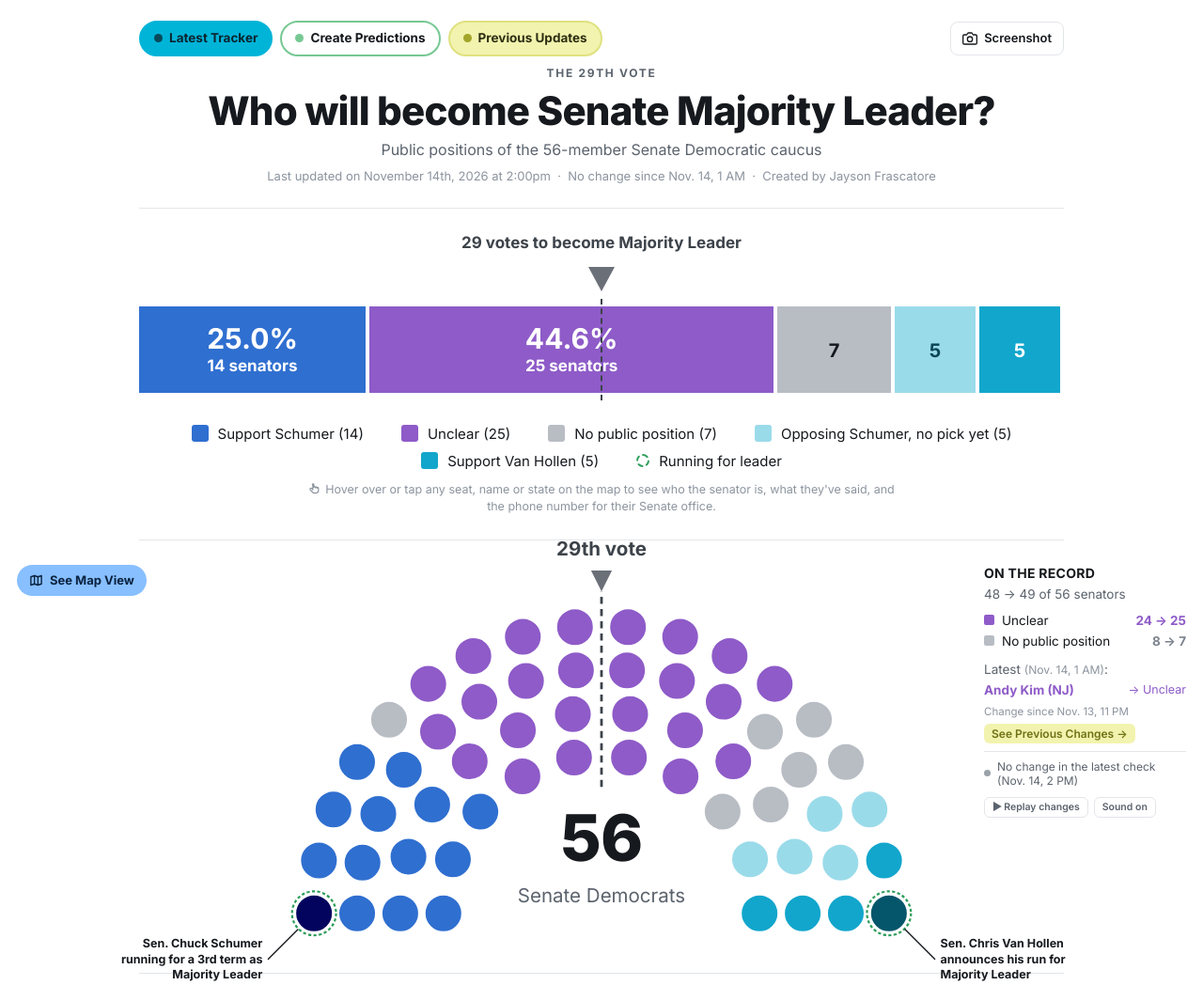
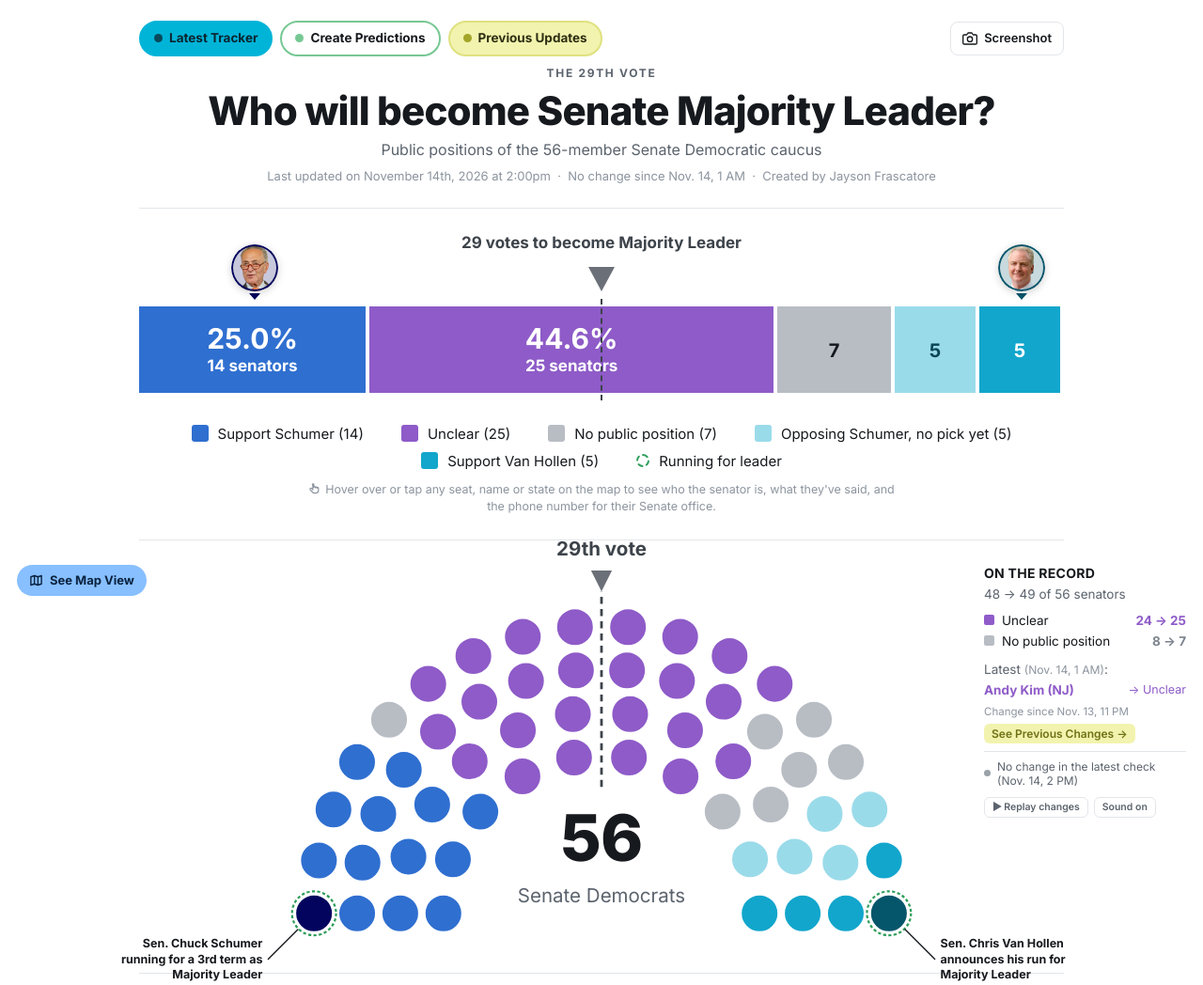
Before and after one commit to jaysonfrascatore/The29thVote, a plain HTML site: page index.html in a window 1280 px wide. Shown: the top 1048 px of the page at 94% size. Drawn offline with Linux system fonts and the light colour scheme.

Commit message:
Senator photos live, plus Schumer and Van Hollen riding above their bar segments
- Photos in seat and map tooltips, prediction cards and Previous Updates (initials until a photo exists)
- Each candidate's photo sits over the middle of their own segment and follows it as the bar
  changes, on the Latest Tracker and Create Predictions bars; tap it for their details

Co-Authored-By: Claude Opus 5.5 <noreply@anthropic.com>
Claude-Session: https://claude.ai/code/session_019LnX9cp1pdTPpjQGDA1moD

```diff
--- a/index.html
+++ b/index.html
@@ -104,6 +104,14 @@
 
   /* Bar */
   .bar-wrap { position: relative; padding-top: 78px; }
+  /* Candidate photos riding above the middle of their own bar segment */
+  .bar-cand { position: absolute; top: 12px; z-index: 2; transform: translateX(-50%); display: flex; flex-direction: column; align-items: center;
+    cursor: pointer; transition: opacity .3s; }
+  .bar-cand[hidden] { display: none; }
+  .bar-cand::after { content: ""; width: 0; height: 0; margin-top: 2px; border-left: 6px solid transparent; border-right: 6px solid transparent;
+    border-top: 7px solid var(--av); }
+  .bar-cand .avatar { box-shadow: 0 2px 8px rgba(0,0,0,.18); }
+  @media (max-width: 860px) { .bar-cand { top: 20px; } }
   .majority-label {
     position: absolute; top: 0; left: 50%; transform: translateX(-50%);
     font-size: clamp(13px, 1.8vw, 17px); font-weight: 700; color: var(--marker); white-space: nowrap;
@@ -2706,6 +2714,49 @@ usMap.addEventListener("click", e => {
 document.addEventListener("click", () => { if (mapPinned) { mapPinned = null; hotState(null); } });
 let mapResizeT; window.addEventListener("resize", () => { clearTimeout(mapResizeT); mapResizeT = setTimeout(() => { if (mapMode) drawMap(); }, 150); });
 setMap(false);
+/* ---------- Candidate photos above the bar ---------- */
+// Each candidate's photo sits over the middle of their own segment and follows it as the bar animates or resizes
+function barCandidates(bar, items) {
+  const wrap = bar.parentElement;
+  const els = items.map(it => {
+    const el = document.createElement("div");
+    el.className = "bar-cand"; el.style.setProperty("--av", it.color); el.title = it.title;
+    wrap.appendChild(el);
+    return { ...it, el };
+  });
+  const place = () => {
+    const small = window.innerWidth <= 860;
+    els.forEach(it => {
+      const seg = it.seg();
+      const sz = small ? 38 : 50;
+      if (it.el.dataset.sz !== String(sz)) { it.el.innerHTML = avatar(it.name, it.st, it.color, sz); it.el.dataset.sz = sz; }
+      if (!seg || !seg.offsetWidth) { it.el.hidden = true; return; }
+      it.el.hidden = false;
+      it.el.style.left = (bar.offsetLeft + seg.offsetLeft + seg.offsetWidth / 2) + "px";
+    });
+  };
+  const ro = new ResizeObserver(place);
+  ro.observe(bar); els.forEach(it => { const sg = it.seg(); if (sg) ro.observe(sg); });
+  place();
+  return { els, place };
+}
+const CAND_C = n => { const c = candFor(n); return c ? c[3] : "#2F6FD0"; };
+const trackerBarCands = barCandidates(document.getElementById("bar"), [
+  { name: "Chuck Schumer", st: "NY", color: CAND_C("Chuck Schumer"), title: "Chuck Schumer: Support Schumer", seg: () => document.querySelector('#bar .seg[data-cat="Support"]'), cat: "Support" },
+  { name: "Chris Van Hollen", st: "MD", color: CAND_C("Chris Van Hollen"), title: "Chris Van Hollen: Support Van Hollen", seg: () => document.querySelector('#bar .seg[data-cat="Support Van Hollen"]'), cat: "Support Van Hollen" },
+]);
+trackerBarCands.els.forEach(it => it.el.addEventListener("click", e => {
+  e.stopPropagation();
+  const idx = (SENATORS[it.cat] || []).findIndex(p => p[0] === it.name);
+  if (idx < 0) return;
+  const r = it.el.getBoundingClientRect();
+  clearActive(); showTip(it.cat, idx, r.left + r.width / 2, r.bottom); tip.classList.add("pinned");
+}));
+barCandidates(document.getElementById("pBar"), [
+  { name: "Chuck Schumer", st: "NY", color: CAND_C("Chuck Schumer"), title: "Chuck Schumer", seg: () => pSegs.yes },
+  { name: "Chris Van Hollen", st: "MD", color: CAND_C("Chris Van Hollen"), title: "Chris Van Hollen", seg: () => pSegs.no },
+]);
+
 renderHistory();
 if (location.hash === "#predict") setView("predict");
 if (location.hash === "#history") setView("history");
```
